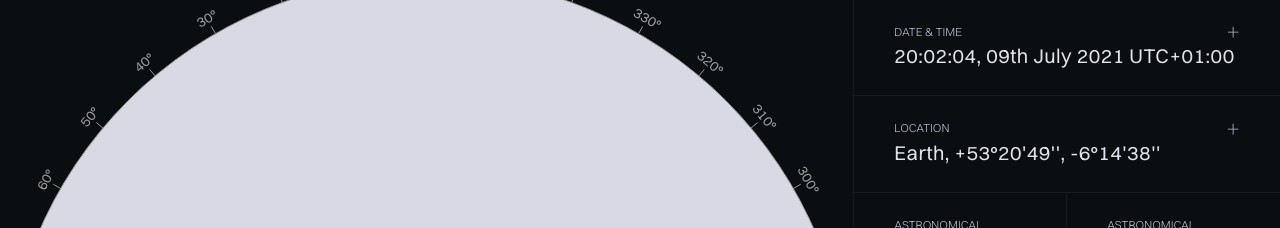
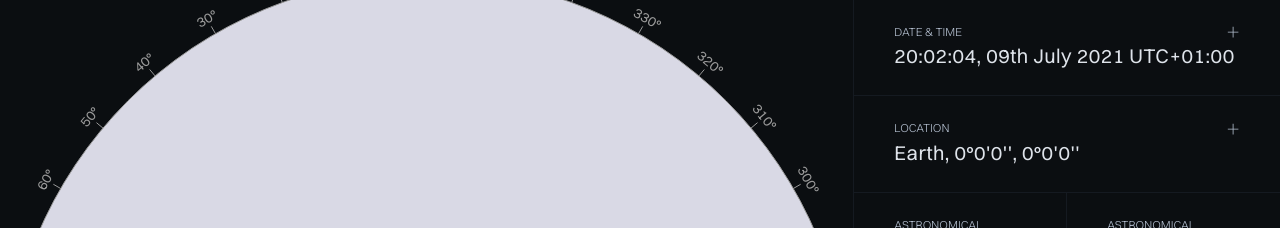
Before and after one commit to dennissoukh/starnet, a React (Create React App) app in the folder client/: page / in a window 1280 px wide. Shown: the top 228 px of the page. Built offline with nearby package versions, Linux system fonts and the light colour scheme; no server answers.

Commit message:
add application store & geolocation

```diff
--- a/client/package.json
+++ b/client/package.json
@@ -18,7 +18,8 @@
     "react-router-dom": "^5.2.0",
     "react-scripts": "4.0.3",
     "typescript": "^4.1.2",
-    "web-vitals": "^1.0.1"
+    "web-vitals": "^1.0.1",
+    "zustand": "^3.5.6"
   },
   "scripts": {
     "start": "craco start",
--- /dev/null
+++ b/client/src/global-stores/useApplicationStore.ts
@@ -0,0 +1,21 @@
+import create from 'zustand';
+import { combine } from 'zustand/middleware';
+
+export const useApplicationStore = create(
+  combine(
+    {
+      geolocation: {
+        accuracy: 0,
+        altitude: 0,
+        altitudeAccuracy: 0,
+        heading: 0,
+        latitude: 0,
+        longitude: 0,
+        speed: 0,
+      }
+    },
+    (set) => ({
+      setGeolocation: (geolocation: any) => set(() => ({ geolocation })),
+    })
+  )
+);
--- a/client/src/modules/main/Overview.tsx
+++ b/client/src/modules/main/Overview.tsx
@@ -1,7 +1,11 @@
 import React from 'react';
 import { VscAdd, VscSearch } from 'react-icons/vsc';
+import { useApplicationStore } from '../../global-stores/useApplicationStore';
+import { convertCoordinatesDMS } from '../../utils/converters';
 
 export const Overview: React.FC = () => {
+  const geolocation = useApplicationStore(state => state.geolocation);
+
   return (
     <div className="flex flex-col min-h-full">
       <div>
@@ -21,7 +25,7 @@ export const Overview: React.FC = () => {
               <VscAdd size={13}/>
             </div>
           </div>
-          <p className="text-xl tracking-wide">Earth, +53°20'49'', -6°14'38''</p>
+          <p className="text-xl tracking-wide">Earth, {convertCoordinatesDMS(geolocation.latitude)}, {convertCoordinatesDMS(geolocation.longitude)}</p>
         </div>
         <div className="border-b border-solid border-primary-800 flex">
           <div className="w-1/2 px-10 py-6 border-r border-solid border-primary-800">
--- a/client/src/modules/main/Page.tsx
+++ b/client/src/modules/main/Page.tsx
@@ -1,14 +1,9 @@
 import React from 'react';
-import useGeolocation from '../../hooks/useGeolocation';
 import { Chart } from './Chart';
 import { Controls } from './Controls';
 import { Overview } from './Overview';
 
 export const MainPage: React.FC = () => {
-  const { isEnabled, coords } = useGeolocation();
-
-  console.log(coords?.latitude + ', ' + coords?.longitude)
-
   return (
     <div className="flex">
       <div className="w-2/3 h-screen flex items-center justify-center">
--- a/client/src/pages/_app.tsx
+++ b/client/src/pages/_app.tsx
@@ -1,10 +1,21 @@
-import React from 'react';
+import React, { useEffect } from 'react';
 import { BrowserRouter as Router, Switch, Route } from 'react-router-dom';
+import useGeolocation from '../hooks/useGeolocation';
 import ApplicationLayout from '../modules/layouts/ApplicationLayout';
+import { useApplicationStore as useStore } from '../global-stores/useApplicationStore';
 import '../styles/globals.css';
 import Main from './Main';
 
 const App: React.FC = () => {
+  const { coords } = useGeolocation();
+  const setGeolocation = useStore((state: any) => state.setGeolocation);
+
+  useEffect(() => {
+    if (coords) {
+      setGeolocation(coords);
+    }
+  }, [coords]);
+
   return (
     <Router>
       <ApplicationLayout>
--- /dev/null
+++ b/client/src/utils/converters.ts
@@ -0,0 +1,21 @@
+export const convertCoordinatesDMS = (deg: number) => {
+  let d = Math.floor(deg);
+
+  let minfloat = (deg - d) * 60;
+  let m = Math.floor(minfloat);
+
+  let secfloat = (minfloat - m) * 60;
+  let s = Math.round(secfloat);
+
+  if (s === 60) {
+    m++;
+    s = 0;
+  }
+
+  if (m === 60) {
+    d++;
+    m = 0;
+  }
+
+  return `${(d > 0) ? '+' : ''}${d}°${m}'${s}''`;
+}
```
Also changed, not shown: 1 other file (tests, documents, lock files or other folders).
